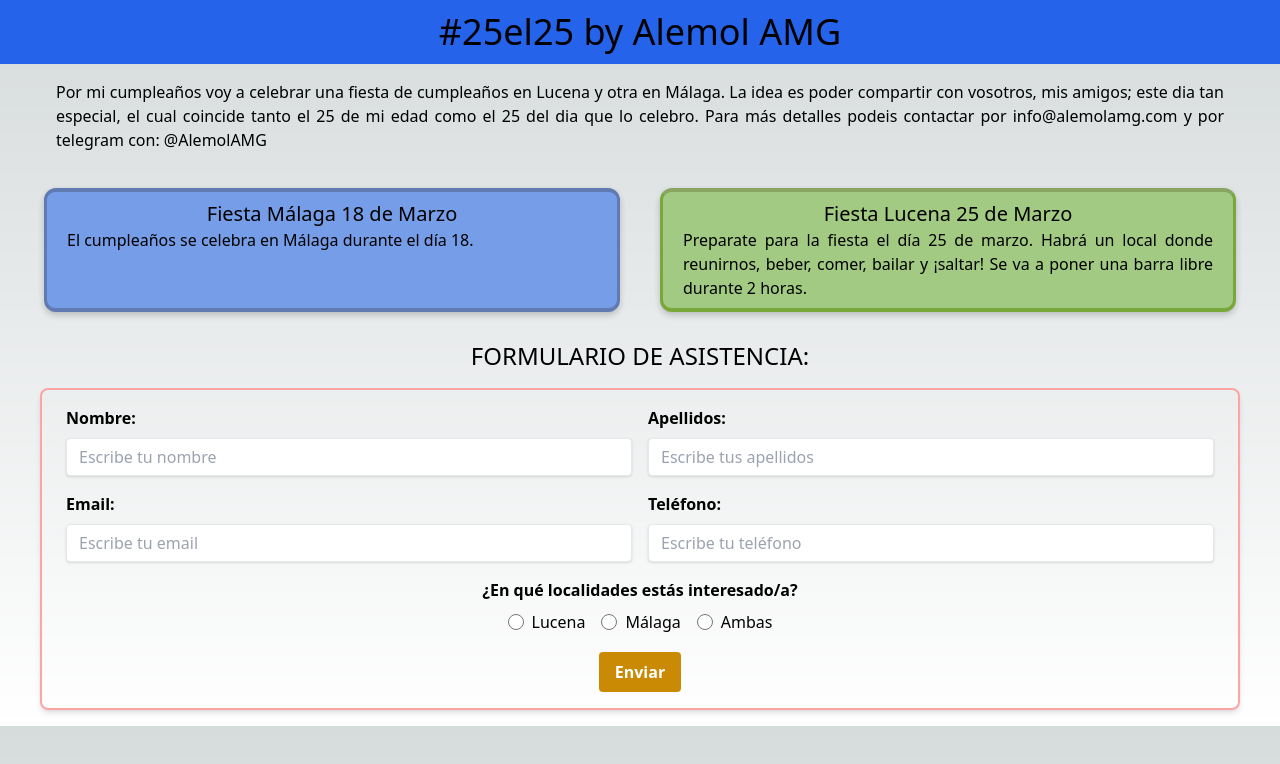
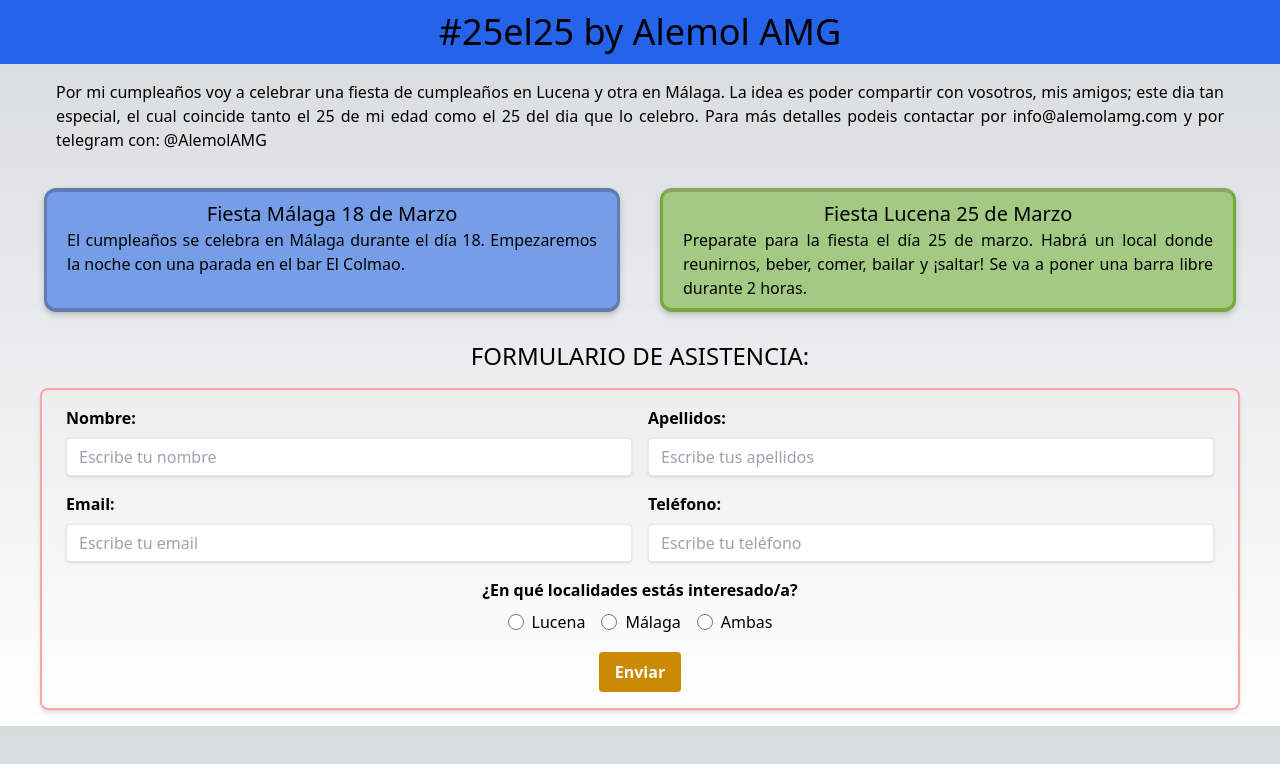
Before and after one commit to alemolamg/web-fiesta, a Next.js app: page / in a window 1280 px wide. Shown: the top 764 px of the page. Built offline with nearby package versions, Linux system fonts and the light colour scheme.

Commit message:
comenzando a pensar en Málaga

```diff
--- a/pages/index.tsx
+++ b/pages/index.tsx
@@ -53,7 +53,7 @@ export default function Home() {
           >
             <Card
               titulo="Fiesta Málaga 18 de Marzo"
-              description="El cumpleaños se celebra en Málaga durante el día 18."
+              description="El cumpleaños se celebra en Málaga durante el día 18. Empezaremos la noche con una parada en el bar El Colmao."
               className={`${styles.tarjetaMalaga}`}
             ></Card>
             <Card
```
